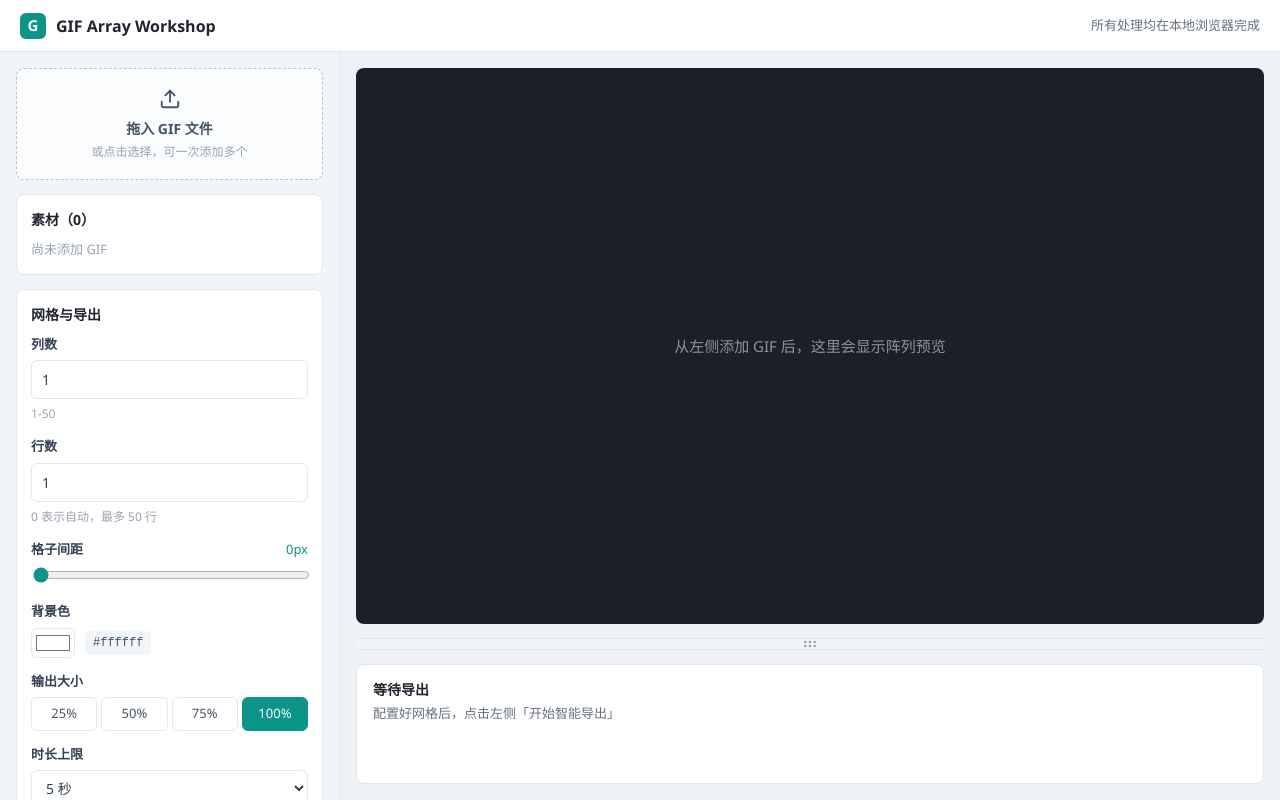
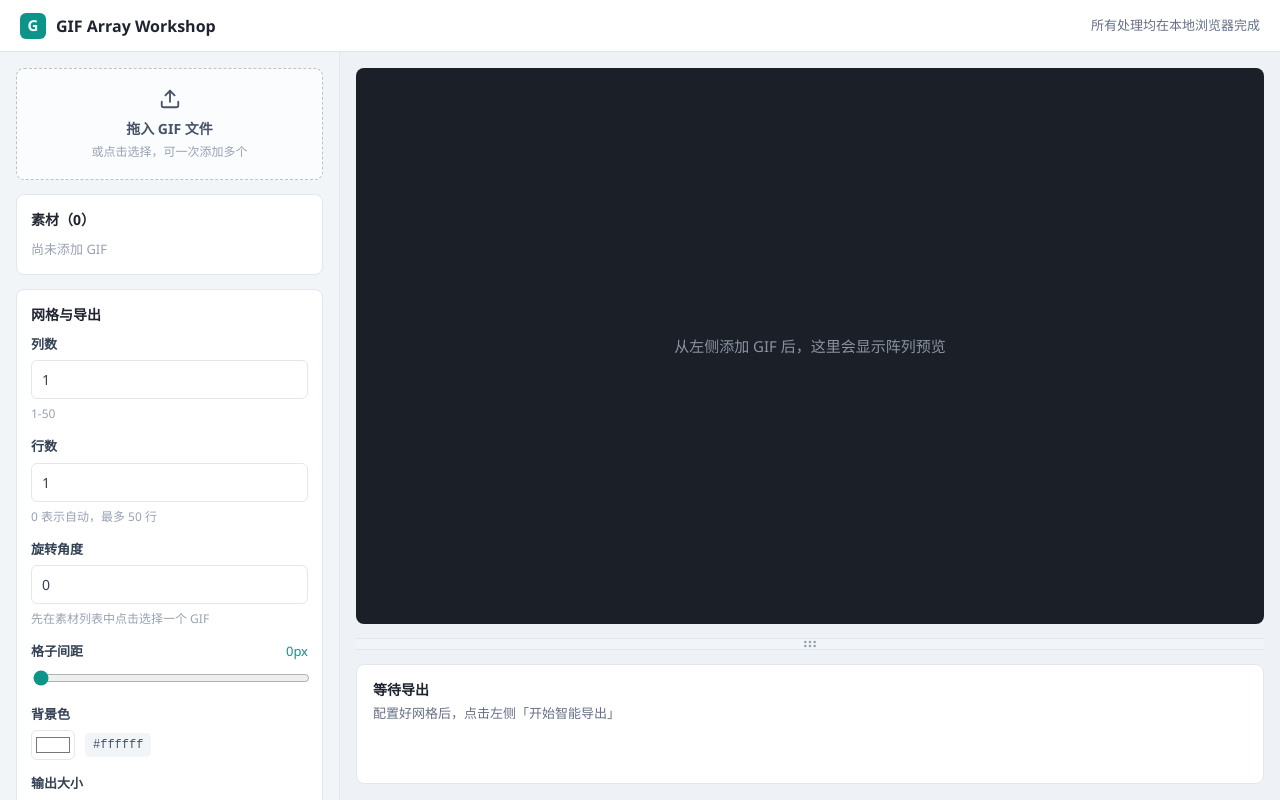
Before and after one commit to LOTUSzzzzzz/gif, a React (Vite) app: page / in a window 1280 px wide. Built offline with nearby package versions, Linux system fonts and the light colour scheme.

Commit message:
Add per-asset rotation angle with realtime preview

```diff
--- a/src/App.tsx
+++ b/src/App.tsx
@@ -70,6 +70,7 @@ export default function App() {
   const [result, setResult] = useState<ExportStats | null>(null);
   const [downloadUrl, setDownloadUrl] = useState<string | null>(null);
   const [error, setError] = useState<string | null>(null);
+  const [selectedAssetId, setSelectedAssetId] = useState<string | null>(null);
   const canvasRef = useRef<HTMLCanvasElement | null>(null);
   const stageColRef = useRef<HTMLElement | null>(null);
   const workerRef = useRef<Worker | null>(null);
@@ -149,6 +150,7 @@ export default function App() {
           file,
           meta: null,
           previewUrl: null,
+          rotation: 0,
         })),
       ];
       updateAssets(next);
@@ -160,6 +162,7 @@ export default function App() {
   const removeAsset = useCallback(
     (id: string) => {
       const next = assetsRef.current.filter((a) => a.id !== id);
+      setSelectedAssetId((prev) => (prev === id ? null : prev));
       updateAssets(next);
       void sendPrepare(next);
     },
@@ -168,6 +171,7 @@ export default function App() {
 
   const clearAssets = useCallback(() => {
     updateAssets([]);
+    setSelectedAssetId(null);
     setEstimatedMemory(0);
     setResult(null);
     setDownloadUrl((prev) => {
@@ -187,6 +191,24 @@ export default function App() {
       ids: next.map((a) => a.id),
     });
   }, [updateAssets]);
+
+  const changeRotation = useCallback(
+    (degrees: number) => {
+      if (!selectedAssetId) return;
+      const next = assetsRef.current.map((a) =>
+        a.id === selectedAssetId ? { ...a, rotation: degrees } : a,
+      );
+      updateAssets(next);
+      workerRef.current?.postMessage({
+        type: "rotations",
+        rotations: [{ id: selectedAssetId, angle: degrees }],
+      });
+    },
+    [selectedAssetId, updateAssets],
+  );
+
+  const selectedAsset =
+    assets.find((a) => a.id === selectedAssetId) ?? null;
 
   useEffect(() => {
     const worker = new Worker(
@@ -410,12 +432,17 @@ export default function App() {
           )}
           <AssetList
             assets={assets}
+            selectedId={selectedAssetId}
+            onSelect={setSelectedAssetId}
             onRemove={removeAsset}
             onReorder={reorderAssets}
             onClear={clearAssets}
           />
           <SettingsPanel
             config={config}
+            selectedAssetName={selectedAsset?.name ?? null}
+            rotation={selectedAsset?.rotation ?? 0}
+            onRotationChange={changeRotation}
             onChange={(patch) => setConfig((c) => ({ ...c, ...patch }))}
             disabled={exporting}
           />
--- a/src/components/AssetList.tsx
+++ b/src/components/AssetList.tsx
@@ -5,6 +5,8 @@ import { formatBytes, formatMs } from "../lib/format";
 
 interface AssetListProps {
   assets: GifAsset[];
+  selectedId: string | null;
+  onSelect: (id: string) => void;
   onRemove: (id: string) => void;
   onReorder: (from: number, to: number) => void;
   onClear: () => void;
@@ -12,6 +14,8 @@ interface AssetListProps {
 
 export function AssetList({
   assets,
+  selectedId,
+  onSelect,
   onRemove,
   onReorder,
   onClear,
@@ -35,8 +39,11 @@ export function AssetList({
           {assets.map((asset, index) => (
             <li
               key={asset.id}
-              className={`asset-card${dragIndex === index ? " dragging" : ""}`}
+              className={`asset-card${dragIndex === index ? " dragging" : ""}${
+                selectedId === asset.id ? " selected" : ""
+              }`}
               draggable
+              onClick={() => onSelect(asset.id)}
               onDragStart={(e) => {
                 setDragIndex(index);
                 e.dataTransfer.effectAllowed = "move";
@@ -71,7 +78,10 @@ export function AssetList({
                 type="button"
                 className="icon-btn"
                 title="移除"
-                onClick={() => onRemove(asset.id)}
+                onClick={(e) => {
+                  e.stopPropagation();
+                  onRemove(asset.id);
+                }}
               >
                 <Trash2 size={15} />
               </button>
--- a/src/components/SettingsPanel.tsx
+++ b/src/components/SettingsPanel.tsx
@@ -3,6 +3,9 @@ import type { GridConfig } from "../types";
 
 interface SettingsPanelProps {
   config: GridConfig;
+  selectedAssetName: string | null;
+  rotation: number;
+  onRotationChange: (degrees: number) => void;
   onChange: (patch: Partial<GridConfig>) => void;
   disabled?: boolean;
 }
@@ -80,6 +83,9 @@ function GridNumberField({
 
 export function SettingsPanel({
   config,
+  selectedAssetName,
+  rotation,
+  onRotationChange,
   onChange,
   disabled,
 }: SettingsPanelProps) {
@@ -109,6 +115,21 @@ export function SettingsPanel({
         hint="0 表示自动，最多 50 行"
         disabled={disabled}
         onChange={(rows) => onChange({ rows })}
+      />
+
+      <GridNumberField
+        id="rotation"
+        label="旋转角度"
+        value={rotation}
+        min={-180}
+        max={180}
+        hint={
+          selectedAssetName
+            ? `作用于「${selectedAssetName}」`
+            : "先在素材列表中点击选择一个 GIF"
+        }
+        disabled={disabled || !selectedAssetName}
+        onChange={onRotationChange}
       />
 
       <div className="field">
--- a/src/types.ts
+++ b/src/types.ts
@@ -12,6 +12,7 @@ export interface GifAsset {
   file: File;
   meta: GifMeta | null;
   previewUrl: string | null;
+  rotation: number;
 }
 
 export interface GridConfig {
@@ -53,6 +54,7 @@ export interface ExportStats {
 export type WorkerRequest =
   | { type: "prepare"; assets: Array<{ id: string; buffer: ArrayBuffer }> }
   | { type: "reorder"; ids: string[] }
+  | { type: "rotations"; rotations: Array<{ id: string; angle: number }> }
   | { type: "preview"; t: number; width: number; height: number; config: GridConfig }
   | { type: "export"; config: GridConfig }
   | { type: "cancel" };
--- a/src/workers/gif.worker.ts
+++ b/src/workers/gif.worker.ts
@@ -26,6 +26,7 @@ interface PreparedAsset {
   id: string;
   player: GifPlayer;
   sizeBytes: number;
+  rotation: number;
 }
 
 interface RefLuma {
@@ -71,9 +72,22 @@ function drawGrid(
       geometry.cellWidth,
       geometry.cellHeight,
     );
-    const x = geometry.offsetX + column * (geometry.cellWidth + config.gap) + rect.x;
-    const y = geometry.offsetY + row * (geometry.cellHeight + config.gap) + rect.y;
-    target.drawImage(player.canvas, x, y, rect.width, rect.height);
+    const cellX = geometry.offsetX + column * (geometry.cellWidth + config.gap);
+    const cellY = geometry.offsetY + row * (geometry.cellHeight + config.gap);
+    const angleRad = ((asset.rotation || 0) * Math.PI) / 180;
+    const centerX = cellX + geometry.cellWidth / 2;
+    const centerY = cellY + geometry.cellHeight / 2;
+    target.save();
+    target.translate(centerX, centerY);
+    target.rotate(angleRad);
+    target.drawImage(
+      player.canvas,
+      rect.x - geometry.cellWidth / 2,
+      rect.y - geometry.cellHeight / 2,
+      rect.width,
+      rect.height,
+    );
+    target.restore();
   }
 }
 
@@ -153,7 +167,12 @@ function prepare(payloads: Array<{ id: string; buffer: ArrayBuffer }>): void {
         sizeBytes: payload.buffer.byteLength,
       };
       estimatedMemoryBytes += player.frameCount * player.width * player.height * 4;
-      next.push({ id: payload.id, player, sizeBytes: payload.buffer.byteLength });
+      next.push({
+        id: payload.id,
+        player,
+        sizeBytes: payload.buffer.byteLength,
+        rotation: 0,
+      });
       metas.push({ id: payload.id, meta });
       thumbnails.push({ id: payload.id, bitmap: makeThumbnail(player, 160) });
     }
@@ -347,6 +366,15 @@ ctx.onmessage = (event: MessageEvent<WorkerRequest>) => {
         .sort((a, b) => (order.get(a.id) ?? 0) - (order.get(b.id) ?? 0));
       break;
     }
+    case "rotations": {
+      const angleById = new Map(request.rotations.map((r) => [r.id, r.angle]));
+      for (const asset of assets) {
+        if (angleById.has(asset.id)) {
+          asset.rotation = angleById.get(asset.id) ?? 0;
+        }
+      }
+      break;
+    }
     case "preview":
       preview(request.t, request.width, request.height, request.config);
       break;
```
